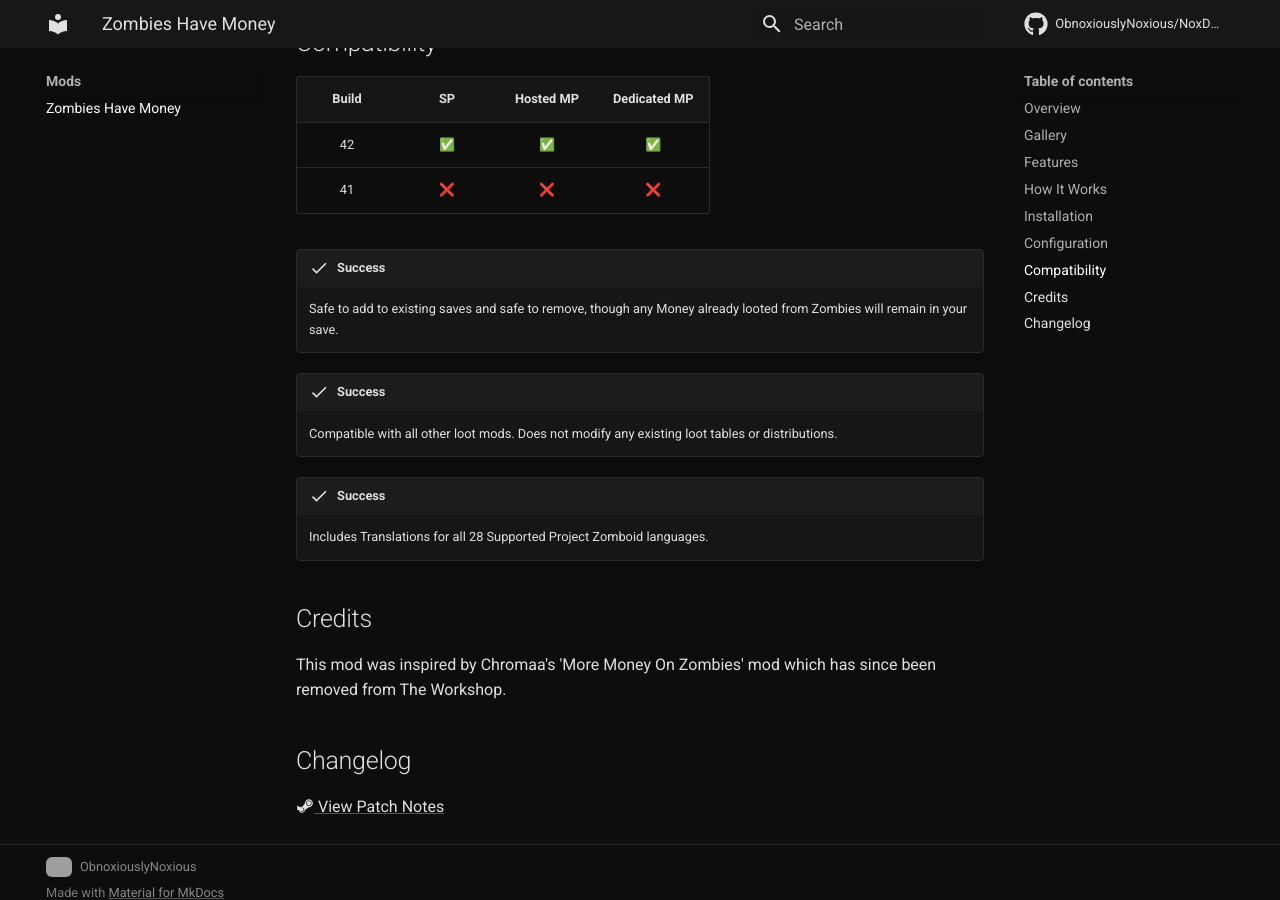
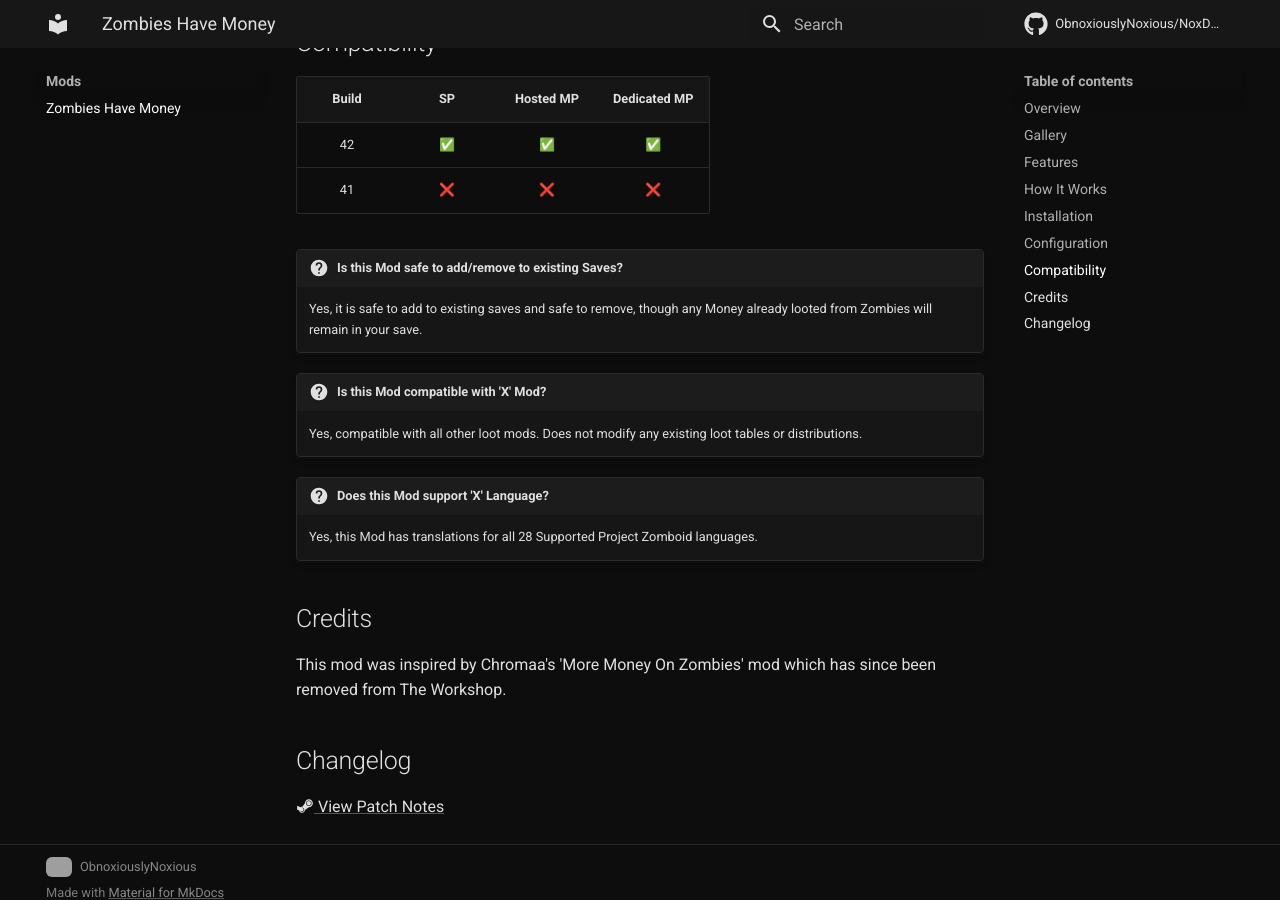
Before and after one commit to ObnoxiouslyNoxious/NoxDocs, an MkDocs documentation site: the page built from docs/mods/zombies-have-money.md, in a window 1280 px wide and 900 px high, scrolled down 2155 px. Built offline with MkDocs 1.6.1 and Material for MkDocs 9.7.7, drawn with Linux system fonts in a browser that asks for light colours; comment, search, counter and statistics services are not loaded.

Commit message:
Update zombies-have-money.md

```diff
--- a/docs/mods/zombies-have-money.md
+++ b/docs/mods/zombies-have-money.md
@@ -2,7 +2,7 @@
 
 <div class="mod-hero" markdown>
 
-![Zombies Have Money](../assets/img/mods/Money.png){ .mod-icon }
+![Zombies Have Money](../assets/img/mods/money.png){ .mod-icon }
 
 <span class="pz-tag">B42</span><span class="pz-tag">SP/MP</span>
 
@@ -19,7 +19,7 @@ Adds a configurable chance for Zombies to drop Money & Money Bundles on death, o
 ## Gallery
 
 <div class="gallery-grid" markdown>
-![Zombies Have Money screenshot 1](../assets/img/mods/gallery/zombies-have-Money/ZHM1.png) ![Zombies Have Money screenshot 2](../assets/img/mods/gallery/zombies-have-Money/ZHM2.png) ![Zombies Have Money screenshot 3](../assets/img/mods/gallery/zombies-have-Money/ZHM3.png) ![Zombies Have Money screenshot 4](../assets/img/mods/gallery/zombies-have-Money/ZHMSS1.png) ![Zombies Have Money screenshot 5](../assets/img/mods/gallery/zombies-have-Money/ZHMSS2.png)
+![Zombies Have Money screenshot 1](../assets/img/mods/gallery/zombies-have-money/ZHM1.png) ![Zombies Have Money screenshot 2](../assets/img/mods/gallery/zombies-have-money/ZHM2.png) ![Zombies Have Money screenshot 3](../assets/img/mods/gallery/zombies-have-money/ZHM3.png) ![Zombies Have Money screenshot 4](../assets/img/mods/gallery/zombies-have-money/ZHMSS1.png) ![Zombies Have Money screenshot 5](../assets/img/mods/gallery/zombies-have-money/ZHMSS2.png)
 </div>
 
 
@@ -72,17 +72,17 @@ Found under the **Zombies Have Money** tab in Custom Sandbox options.
 | 42 | ✅ | ✅ | ✅ |
 | 41 | ❌ | ❌ | ❌ |
 
-!!! success
+!!! question "Is this Mod safe to add/remove to existing Saves?"
 
-    Safe to add to existing saves and safe to remove, though any Money already looted from Zombies will remain in your save.
+    Yes, it is safe to add to existing saves and safe to remove, though any Money already looted from Zombies will remain in your save.
 
-!!! success
+!!! question "Is this Mod compatible with 'X' Mod?"
 
-    Compatible with all other loot mods. Does not modify any existing loot tables or distributions.
+    Yes, compatible with all other loot mods. Does not modify any existing loot tables or distributions.
 
-!!! success
+!!! question "Does this Mod support 'X' Language?"
 
-    Includes Translations for all 28 Supported Project Zomboid languages.
+    Yes, this Mod has translations for all 28 Supported Project Zomboid languages.
 
 ## Credits
 
```
